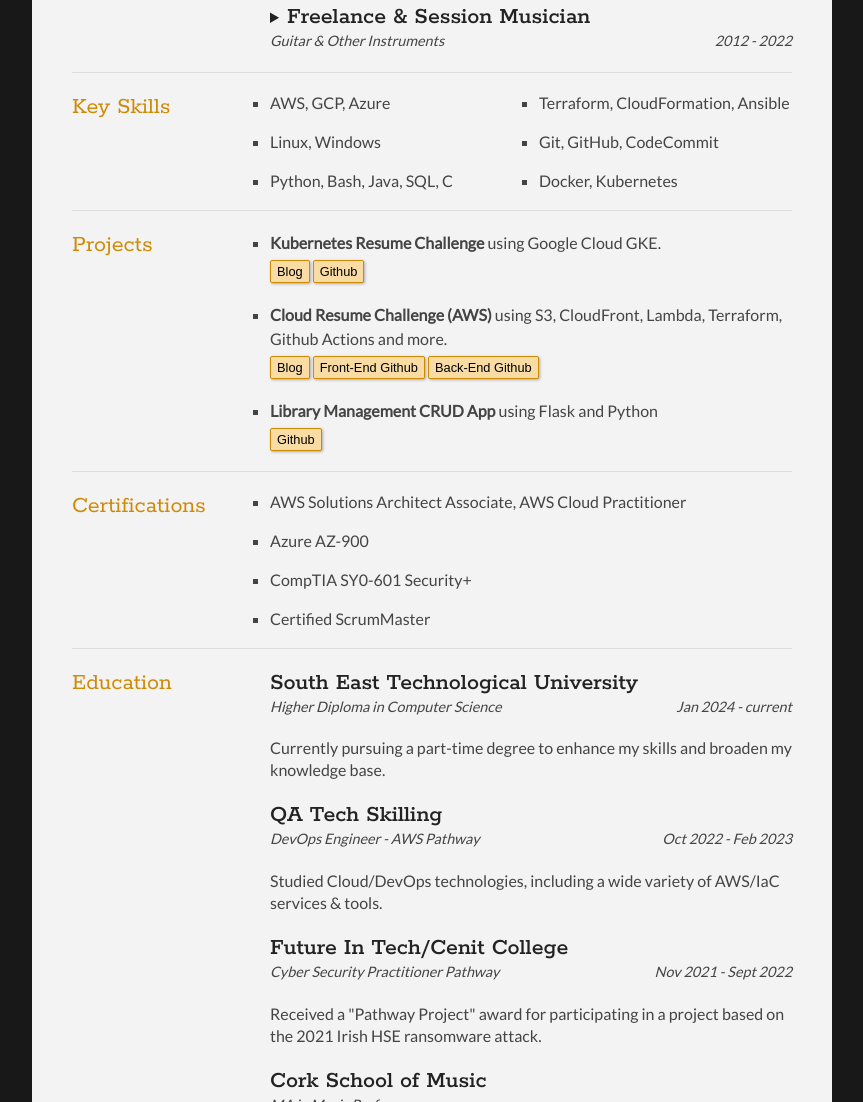
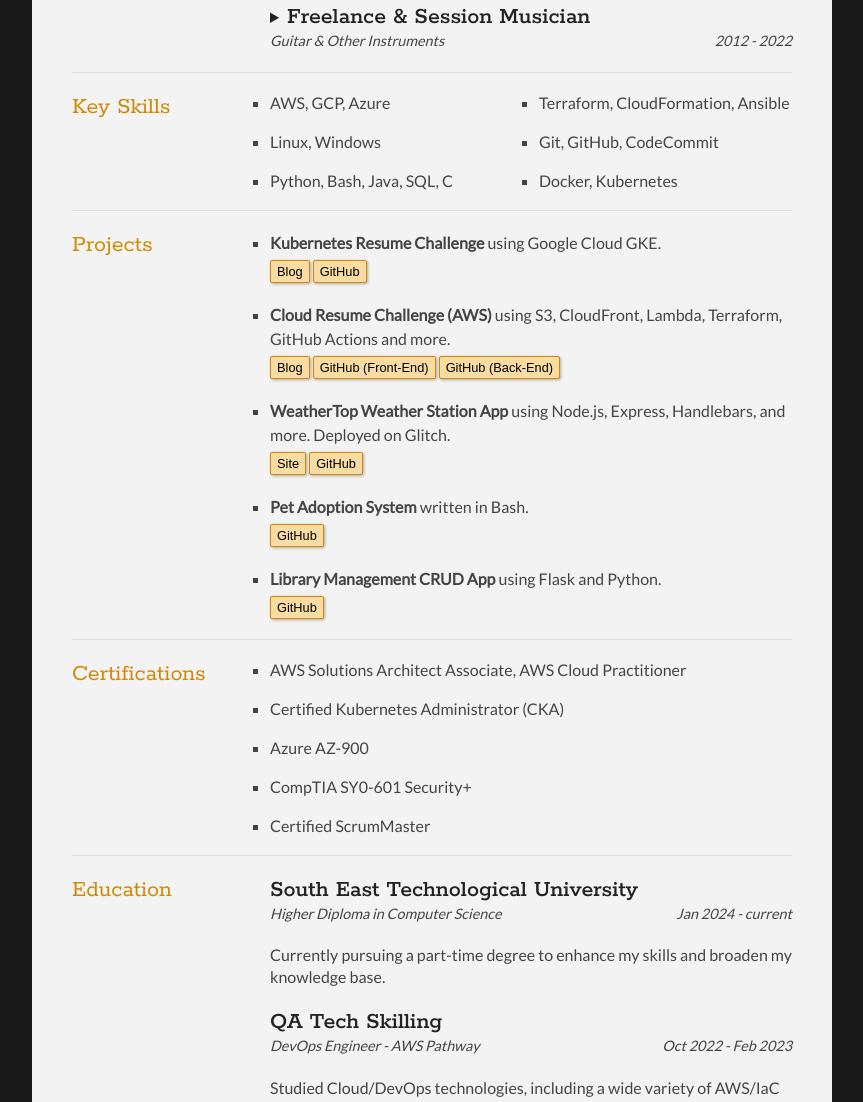
Before and after one commit to bit-of-a-git/cloud-resume-challenge-front-end, a plain HTML site: page website/index.html in a window 1280 px wide. Shown: the part 1002-2104 px from the top of the page, without its empty margins (208-1071 px from the left). Drawn offline with Linux system fonts and the light colour scheme; no server answers.

Commit message:
updating GitHub Actions and CV

```diff
--- a/website/index.html
+++ b/website/index.html
@@ -31,7 +31,7 @@
               <a id="emailLink" href="#">Email</a>
             </li>
             <li><i class="fa fa-github fa-fw"></i>
-              <a href="https://github.com/bit-of-a-git">Github</a>
+              <a href="https://github.com/bit-of-a-git">GitHub</a>
             </li>
             <li><i class="fa fa-linkedin fa-fw"></i>
               <a href="https://www.linkedin.com/in/david-t-o-connor/">LinkedIn</a>
@@ -109,13 +109,18 @@
             <ul class="projectList">
               <li><strong>Kubernetes Resume Challenge</strong> using Google Cloud GKE.</li>
               <a href="https://dev.to/bit-of-a-git/kubernetes-resume-challenge-google-cloud-gke-395l" target="_blank"><button class="project-button">Blog</button></a>
-              <a href="https://github.com/bit-of-a-git/kubernetes-resume-challenge" target="_blank"><button class="project-button">Github</button></a>
-              <li><strong>Cloud Resume Challenge (AWS)</strong> using S3, CloudFront, Lambda, Terraform, Github Actions and more.</li>
+              <a href="https://github.com/bit-of-a-git/kubernetes-resume-challenge" target="_blank"><button class="project-button">GitHub</button></a>
+              <li><strong>Cloud Resume Challenge (AWS)</strong> using S3, CloudFront, Lambda, Terraform, GitHub Actions and more.</li>
               <a href="https://dev.to/bit-of-a-git/a-security-focused-cloud-resume-challenge-16aa" target="_blank"><button class="project-button">Blog</button></a>
-              <a href="https://github.com/bit-of-a-git/cloud-resume-challenge-front-end" target="_blank"><button class="project-button">Front-End Github</button></a>
-              <a href="https://github.com/bit-of-a-git/cloud-resume-challenge-back-end" target="_blank"><button class="project-button">Back-End Github</button></a>
-              <li><strong>Library Management CRUD App</strong> using Flask and Python</li>
-              <a href="https://github.com/bit-of-a-git/DevOps-Core-Fundamental-Project" target="_blank"><button class="project-button">Github</button></a>
+              <a href="https://github.com/bit-of-a-git/cloud-resume-challenge-front-end" target="_blank"><button class="project-button">GitHub (Front-End)</button></a>
+              <a href="https://github.com/bit-of-a-git/cloud-resume-challenge-back-end" target="_blank"><button class="project-button">GitHub (Back-End)</button></a>
+              <li><strong>WeatherTop Weather Station App</strong> using Node.js, Express, Handlebars, and more. Deployed on Glitch.</li>
+              <a href="https://ambiguous-arrow-discovery.glitch.me/" target="_blank"><button class="project-button">Site</button></a>
+              <a href="https://github.com/bit-of-a-git/weathertop-weather-station-app" target="_blank"><button class="project-button">GitHub</button></a>
+              <li><strong>Pet Adoption System</strong> written in Bash.</li>
+              <a href="https://github.com/bit-of-a-git/pet-adoption-system" target="_blank"><button class="project-button">GitHub</button></a>
+              <li><strong>Library Management CRUD App</strong> using Flask and Python.</li>
+              <a href="https://github.com/bit-of-a-git/DevOps-Core-Fundamental-Project" target="_blank"><button class="project-button">GitHub</button></a>
             </ul>
           </div>
           <div class="clear"></div>
@@ -128,6 +133,7 @@
             <div class="sectionContent">
               <ul>
                 <li>AWS Solutions Architect Associate, AWS Cloud Practitioner</li>
+                <li>Certified Kubernetes Administrator (CKA)</li>
                 <li>Azure AZ-900</li>
                 <li>CompTIA SY0-601 Security+</li>
                 <li>Certified ScrumMaster</li>
```
Also changed, not shown: 2 other files.
